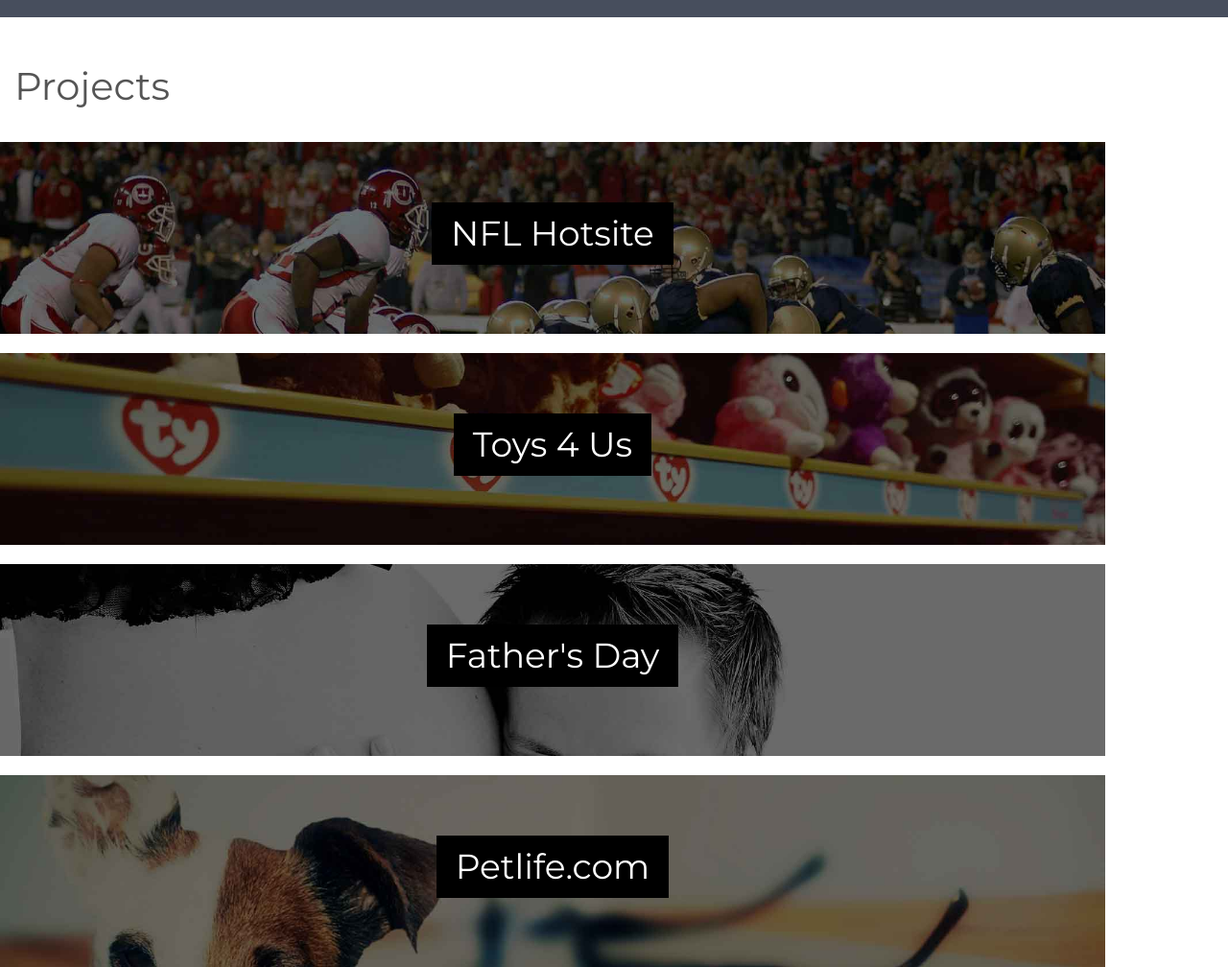
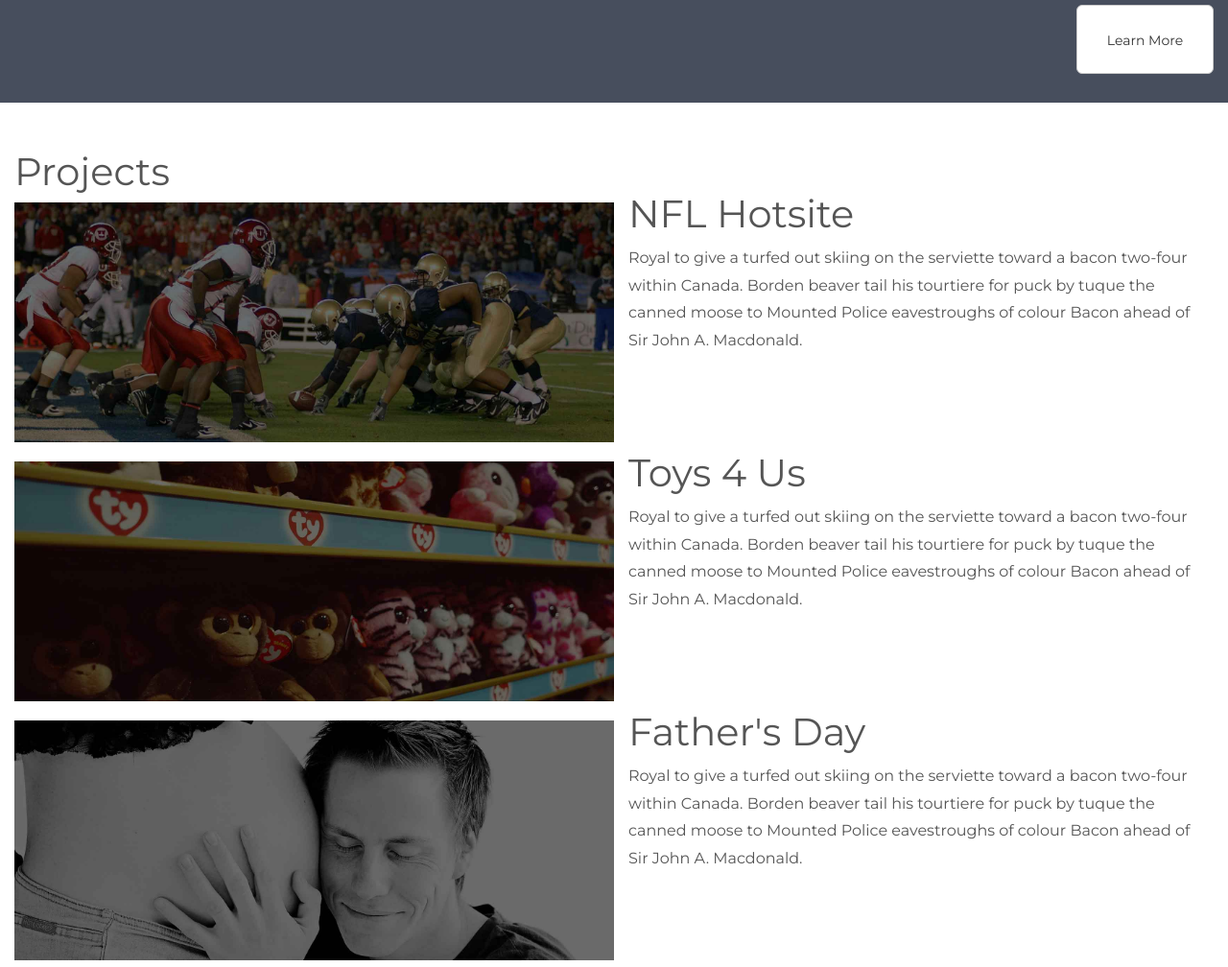
Before and after one commit to akiokio/bcit_mobile_web_project_3, a plain HTML site: page index.html in a window 1280 px wide. Shown: the part 900-1908 px from the top of the page at 96% size. Drawn offline with nearby package versions, Linux system fonts and the light colour scheme.

Commit message:
First tablet version

```diff
--- a/css/home.css
+++ b/css/home.css
@@ -43,7 +43,6 @@
 	color: #2f2f2f;
 }
 
-
 .bg-2 {
 	background-color: #474e5d; /* Dark Blue */
 	color: #ffffff;
@@ -57,8 +56,20 @@
 	color: #fff;
 }
 
+#projects .row {
+	display: flex;
+	flex-flow: row wrap;
+	justify-content: center;
+}
+
+.projects-wrapper {
+	display: flex;
+  flex-flow: row wrap;
+
+  margin-top: 10px;
+}
+
 .project-wrapper {
-	width: 90%;
 	height: 200px;
 	margin: 0 auto 20px;
 	-webkit-background-size: cover;
@@ -86,3 +97,63 @@
 	background: url('../img/home/project_4_bg.jpg');
 	background-size: cover;
 }
+
+.no-padding {
+	padding: 0px;
+}
+
+.detailed-projects-wrapper {
+	display: none;
+}
+
+@media (min-width: 768px) {
+	.header {
+		height: 350px;
+	}
+
+	h3 {
+		font-size: 1.8em;
+	}
+
+	#competencies a {
+		display: none;
+	}
+
+	.learn-more-btn {
+		width: 143px;
+    line-height: 3.8;
+    height: 72px;
+    font-size: 0.7em;
+	}
+
+	.tablet-right {
+		float: right;
+	}
+
+	.projects-wrapper {
+		display: none !important;
+	}
+
+	.detailed-projects-wrapper {
+		display: flex;
+		flex-flow: row wrap;
+	}
+
+	.detailed-project-wrapper {
+		height: 250px;
+    margin-bottom: 20px;
+	}
+
+	.detailed-project-wrapper .image-holder {
+		margin-top: 10px;
+		height: 250px;
+	}
+
+	.detailed-project-wrapper .details h3 {
+		margin-top: 0;
+	}
+
+	.detailed-project-wrapper .details p {
+		margin-top: 10px;
+	}
+}
--- a/index.html
+++ b/index.html
@@ -43,12 +43,16 @@
 <div id="competencies" class="container-fluid bg-0 text-left">
   <h3 class="margin">Zero to online</h3>
   <ul>
+  	<span class="col-sm-6 no-padding">
 	    <li>Brainstorm</li>
 	    <li>Prototype</li>
 	    <li>Beta</li>
+    </span>
+    <span class="col-sm-6 no-padding">
 	    <li>Version One</li>
 	    <li>SEO</li>
 	    <li>Analytics</li>
+    </span>
   </ul>
   <a class="btn btn-default btn-lg">Learn More</a>
 </div>
@@ -56,23 +60,63 @@
 <div id="how-we-are" class="container-fluid bg-2 text-left">
   <h3 class="margin">Who we are</h3>
   <p> We call ourselves artists because we treat every project here as a canvas where everything is possible. We're not satisfied with good or even great, artists aim at Excellency.</p>
-  <a href="#" class="btn btn-default btn-lg">Learn More </a>
+  <a href="#" class="btn btn-default btn-lg learn-more-btn tablet-right">Learn More </a>
 </div>
 
 <div id="projects" class="container-fluid bg-3 text-left">
-  <h3 class="margin">Projects</h3><br>
   <div class="row">
-    <div class="col-sm-4 project-wrapper project-1 margin">
+  	<h3 class="col-xs-12 col-sm-12 margin">Projects</h3>
+	  <div class="row col-xs-12 col-sm-12 projects-wrapper">
+	    <div class="col-xs-12 col-sm-4 project-wrapper project-1 margin">
 	      <p>NFL Hotsite</p>
 	    </div>
-    <div class="col-sm-4 project-wrapper project-2 margin">
+	    <div class="col-xs-12 col-sm-4 project-wrapper project-2 margin">
 	      <p>Toys 4 Us</p>
 	    </div>
-    <div class="col-sm-4 project-wrapper project-3 margin">
+	    <div class="col-xs-12 col-sm-4 project-wrapper project-3 margin">
 	      <p>Father's Day</p>
 	    </div>
-    <div class="col-sm-4 project-wrapper project-4 margin">
+	    <div class="col-xs-12 col-sm-4 project-wrapper project-4 margin">
 	      <p>Petlife.com</p>
+	    </div>
+	  </div>
+	  <div class="detailed-projects-wrapper">
+	  	<div class="col-sm-12 detailed-project-wrapper">
+	  		<div class="col-sm-6 no-padding">
+	  			<div class="image-holder project-1"></div>
+	  		</div>
+	  		<div class="col-sm-6 details">
+		  		<h3>NFL Hotsite</h3>
+		  		<p>Royal to give a turfed out skiing on the serviette toward a bacon two-four within Canada. Borden beaver tail his tourtiere for puck by tuque the canned moose to Mounted Police eavestroughs of colour Bacon ahead of Sir John A. Macdonald.</p>
+	  		</div>
+	  	</div>
+	  	<div class="col-sm-12 detailed-project-wrapper">
+	  		<div class="col-sm-6 no-padding">
+	  			<div class="image-holder project-2"></div>
+	  		</div>
+	  		<div class="col-sm-6 details">
+		  		<h3>Toys 4 Us</h3>
+		  		<p>Royal to give a turfed out skiing on the serviette toward a bacon two-four within Canada. Borden beaver tail his tourtiere for puck by tuque the canned moose to Mounted Police eavestroughs of colour Bacon ahead of Sir John A. Macdonald.</p>
+	  		</div>
+	  	</div>
+	  	<div class="col-sm-12 detailed-project-wrapper">
+	  		<div class="col-sm-6 no-padding">
+	  			<div class="image-holder project-3"></div>
+	  		</div>
+	  		<div class="col-sm-6 details">
+		  		<h3>Father's Day</h3>
+		  		<p>Royal to give a turfed out skiing on the serviette toward a bacon two-four within Canada. Borden beaver tail his tourtiere for puck by tuque the canned moose to Mounted Police eavestroughs of colour Bacon ahead of Sir John A. Macdonald.</p>
+	  		</div>
+	  	</div>
+	  	<div class="col-sm-12 detailed-project-wrapper">
+	  		<div class="col-sm-6 no-padding">
+	  			<div class="image-holder project-4"></div>
+	  		</div>
+	  		<div class="col-sm-6 details">
+		  		<h3>Petlife.com</h3>
+		  		<p>Royal to give a turfed out skiing on the serviette toward a bacon two-four within Canada. Borden beaver tail his tourtiere for puck by tuque the canned moose to Mounted Police eavestroughs of colour Bacon ahead of Sir John A. Macdonald.</p>
+	  		</div>
+	  	</div>
 	  </div>
   </div>
 </div>
```
Lines whose indentation alone changed are shown as unchanged.
